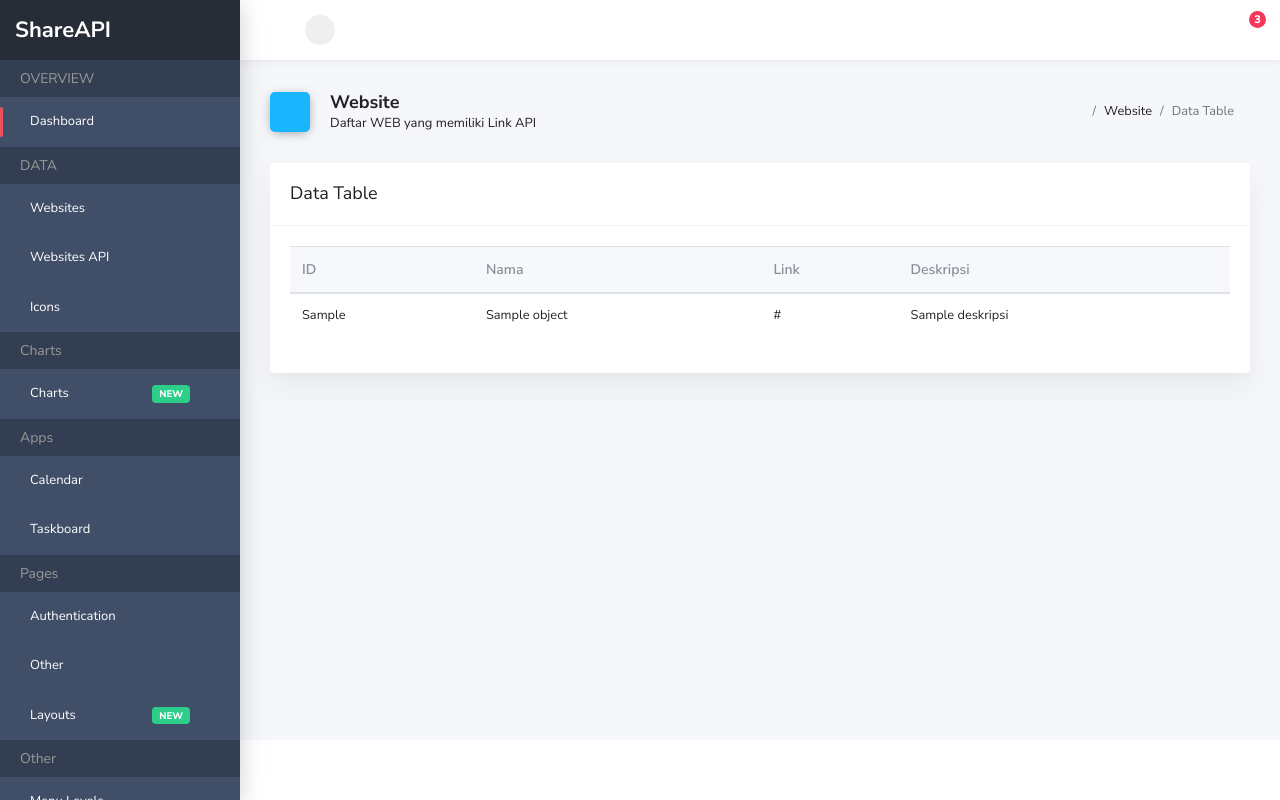
After one commit to Ekhel/Share-Your-API, a Django app: template core/myapi/templates/app/r-web.html in a window 1280 px wide. The commit adds this page. Run offline with Django 3.2, Linux system fonts and the light colour scheme; the template is opened without the code that fills it: most values are stand-ins (such as "Sample title", 1, 10 or a date in 2020); style sheets or scripts are compiled from the project's sources; some libraries are stand-ins or nearby versions.

Commit message:
10/26/2019

```diff
--- a/core/myapi/templates/app/dashboard.html
+++ b/core/myapi/templates/app/dashboard.html
@@ -2,6 +2,7 @@
 
 {% block content %}
 
+<div class="row clearfix">
      <div class="col-lg-3 col-md-6 col-sm-12">
         <div class="widget">
             <div class="widget-body">
@@ -79,5 +80,7 @@
             </div>
         </div>
     </div>
+</div>
+
 
 {% endblock content %}
--- /dev/null
+++ b/core/myapi/templates/app/r-web.html
@@ -0,0 +1,63 @@
+{% extends 'base/base_site.html' %}
+
+{% block content %}
+
+<div class="page-header">
+    <div class="row align-items-end">
+        <div class="col-lg-8">
+            <div class="page-header-title">
+                <i class="ik ik-inbox bg-blue"></i>
+                <div class="d-inline">
+                    <h5>Website</h5>
+                    <span>Daftar WEB yang memiliki Link API</span>
+                </div>
+            </div>
+        </div>
+        <div class="col-lg-4">
+            <nav class="breadcrumb-container" aria-label="breadcrumb">
+                <ol class="breadcrumb">
+                    <li class="breadcrumb-item">
+                        <a href="../index.html"><i class="ik ik-home"></i></a>
+                    </li>
+                    <li class="breadcrumb-item">
+                        <a href="#">Website</a>
+                    </li>
+                    <li class="breadcrumb-item active" aria-current="page">Data Table</li>
+                </ol>
+            </nav>
+        </div>
+    </div>
+</div>
+
+<div class="row">
+    <div class="col-md-12">
+        <div class="card">
+            <div class="card-header"><h3>Data Table</h3></div>
+            <div class="card-body">
+                <table id="data_table" class="table">
+                    <thead>
+                        <tr>
+                            <th>ID</th>
+                            <th>Nama</th>
+                            <th>Link</th>
+                            <th>Deskripsi</th>
+                        </tr>
+                    </thead>
+                    <tbody>
+                        {% for items in object_list %}
+                        <tr>
+                            <td>{{ items.id_web }}</td>
+                            <td>{{ items.nama }}</td>
+                            <td>{{ items.link }}</td>
+                            <td>{{ items.deskripsi }}</td>
+                        </tr>
+                        {% endfor %}
+                    </tbody>
+                </table>
+            </div>
+        </div>
+    </div>
+</div>
+
+
+{% endblock content %}
--- a/core/myapi/templates/base/base_site.html
+++ b/core/myapi/templates/base/base_site.html
@@ -124,7 +124,7 @@
 
                                 <div class="nav-lavel">DATA</div>
                                 <div class="nav-item">
-                                    <a href="#"><i class="ik ik-globe"></i><span>Websites</span></a>
+                                    <a href="{% url 'webview' %}"><i class="ik ik-globe"></i><span>Websites</span></a>
                                 </div>
                                 <div class="nav-item">
                                     <a href="#"><i class="ik ik-menu"></i><span>Websites API</span></a>
@@ -205,9 +205,8 @@
                 </div>
                 <div class="main-content">
                     <div class="container-fluid">
-                        <div class="row clearfix">
-                            {% block content %}
-                        </div>
+                        {% block content %}
+
                     </div>
                 </div>
 
--- a/core/myapi/urls.py
+++ b/core/myapi/urls.py
@@ -2,10 +2,15 @@ from django.contrib import admin
 from django.urls import path, include
 from django.contrib.auth import views as auth_views
 from . import views
+from . views import (
+    WebView,
+)
+
 
 urlpatterns = [
     path('', auth_views.LoginView.as_view(template_name='app/login.html'), name='login'),
     path('login', auth_views.LoginView.as_view(template_name='app/login.html'), name='login'),
     path('logout', auth_views.LogoutView.as_view(), name='logout'),
     path('dashboard', views.dashboard, name='dashboard'),
+    path('webview', WebView.as_view(), name='webview'),
 ]
```
Also changed, not shown: core/myapi/views.py (+7 -0 lines), README.md. Lines whose indentation alone changed are shown as unchanged.
